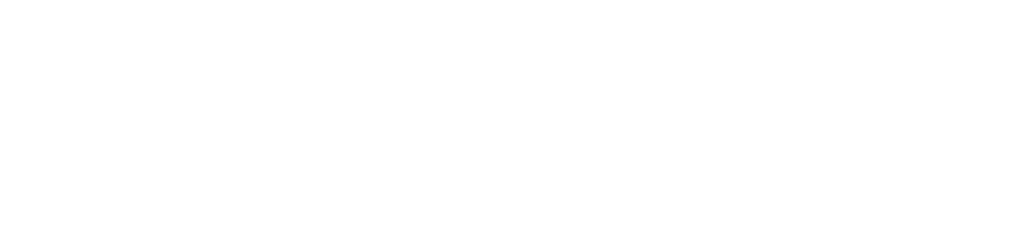
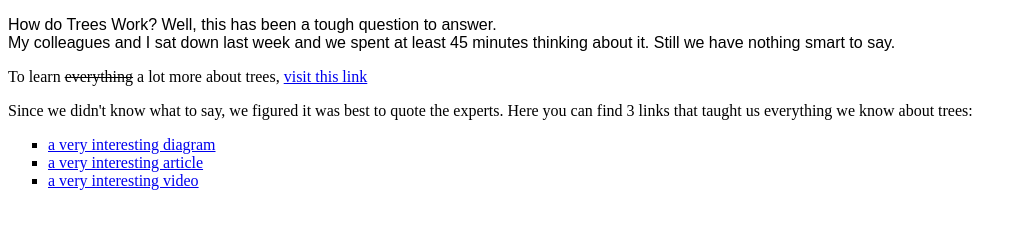
Before and after one commit to HYF-Class21/agile-development-group1-all-about-trees, a website: page index.html in a window 1280 px wide. Shown: the whole page, without its empty margins (0-1027 px from the left). Drawn offline with Linux system fonts and the light colour scheme.

Commit message:
adding html and style of main section

```diff
--- a/index.html
+++ b/index.html
@@ -10,3 +10,51 @@
   </head>
   <body></body>
 </html>
+
+<!-- main section START -->
+<section id="summary-info">
+  <p class="fascinating-words">
+    How do Trees Work? Well, this has been a tough question to answer.
+    <br />
+    My colleagues and I sat down last week and we spent at least 45 minutes
+    thinking about it. Still we have nothing smart to say.
+  </p>
+</section>
+<aside id="extra-info" class="aside-info">
+  <p class="aside-text">
+    To learn <s>everything</s> a lot more about trees,
+    <a href="https://en.wikipedia.org/wiki/Tree" target="_blank"
+      >visit this link</a
+    >
+  </p>
+</aside>
+<article id="main-info">
+  <p>
+    Since we didn't know what to say, we figured it was best to quote the
+    experts. Here you can find 3 links that taught us everything we know
+    about trees:
+  </p>
+  <ul class="interesting-things">
+    <li>
+      <a
+        href="https://i.pinimg.com/originals/f9/4a/d6/f94ad6c7c8b05d97c284f82edbb3fcd0.jpg"
+        target="_blank"
+        >a very interesting diagram</a
+      >
+    </li>
+    <li>
+      <a
+        href="https://treescharlotte.org/wp-content/uploads/2013/11/How-A-Tree-Works.pdf"
+        target="_blank"
+        >a very interesting article</a
+      >
+    </li>
+    <li>
+      <a href="https://www.youtube.com/watch?v=BickMFHAZR0" target="_blank"
+        >a very interesting video</a
+      >
+    </li>
+  </ul>
+</article>
+
+<!-- main section END -->
--- a/styles/index.css
+++ b/styles/index.css
@@ -1 +1,11 @@
 @import url("./something.css");
+
+/* main section style START */
+.fascinating-words {
+  font-family: fantasy;
+}
+
+.interesting-things {
+  list-style-type: square;
+}
+ /* main section style END  */
```
